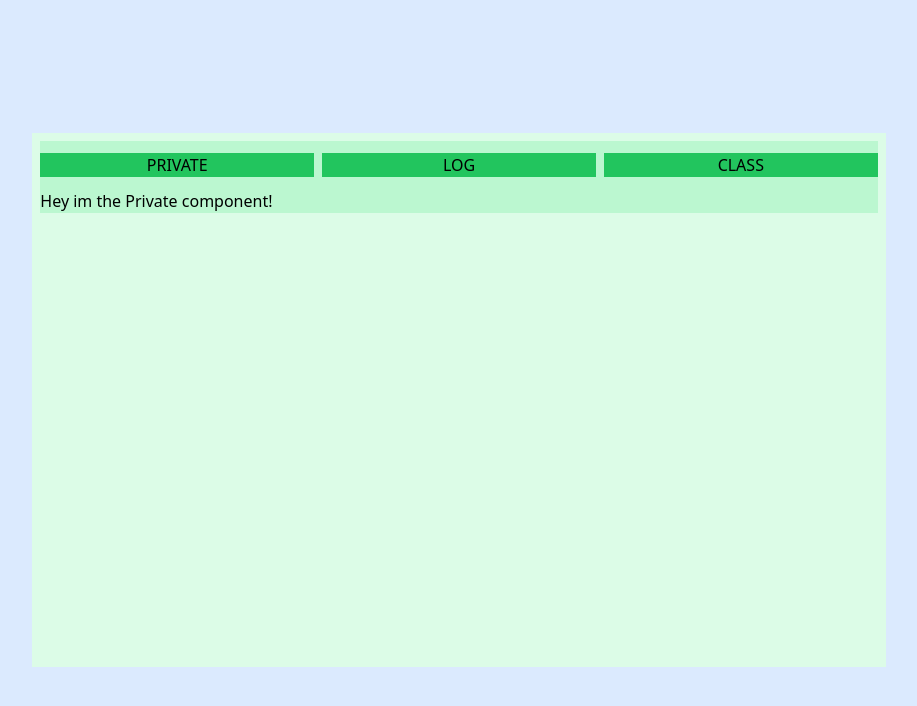
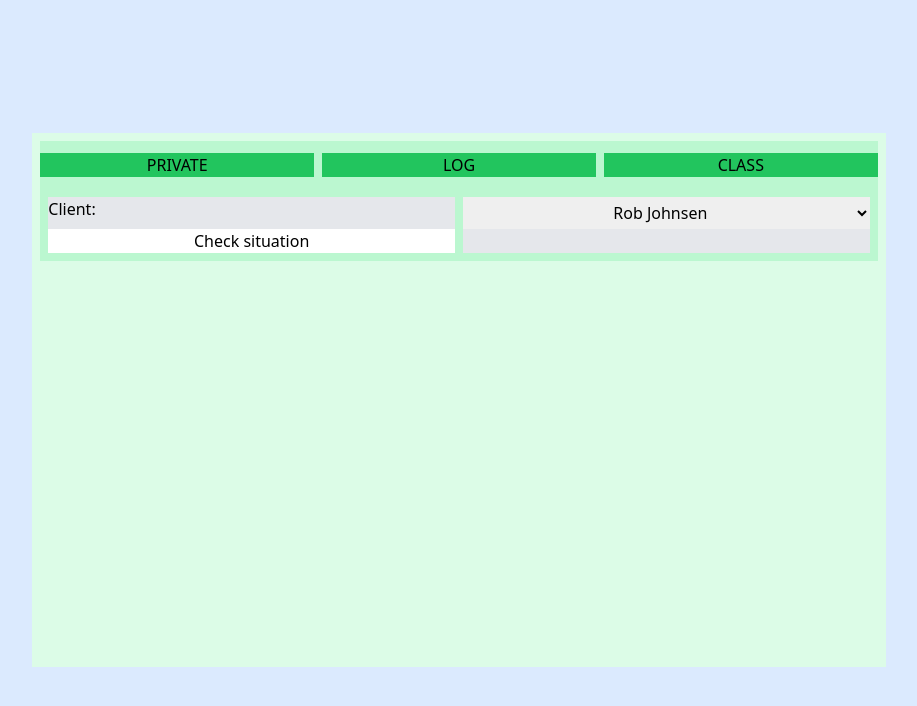
Before and after one commit to RobJJ/crud-client-app, a React (Create React App) app: page / in a window 1280 px wide. Both pictures are taken after a click on the element "PRIVATE". Shown: the top 706 px of the page, without its empty margins (181-1098 px from the left). Built offline with nearby package versions, Linux system fonts and the light colour scheme.

Commit message:
Building out the Log Component - private. Added select ability and the start of the debit template to prepare for update

```diff
--- a/src/Components/Log/Log-private-component.jsx
+++ b/src/Components/Log/Log-private-component.jsx
@@ -1,9 +1,72 @@
-import React from "react";
+import React, { useState } from "react";
 //
+const clientTestArray = [
+  { name: "Rob Johnsen", id: "1" },
+  { name: "Mai Jacobs", id: "2" },
+  { name: "Tom Cruise", id: "3" },
+  { name: "Joe Soap", id: "4" },
+  { name: "Tim Burton", id: "5" },
+  { name: "Mike Pooperson", id: "6" },
+  { name: "Jordy Johnson", id: "7" },
+  { name: "Bill Morrison", id: "8" },
+];
+const privateClientDebitTemplate = {
+  clientToDebit: "",
+  debitInfo: {},
+};
 //
+function LogPrivate(params) {
+  //
+  const [privateClientDebit, setPrivateClientDebit] = useState(
+    privateClientDebitTemplate
+  );
+  //
+  const investigate = (e) => {
+    e.preventDefault();
+    // Everytime the select option changes...
+    // Find id of client that is chosen
+    const clientChosenId = e.target.value;
+    // Return the object of that client using the id : if needed
+    const findClient = clientTestArray.find(
+      (client) => client.id === clientChosenId
+    );
+    setPrivateClientDebit({
+      ...privateClientDebit,
+      clientToDebit: clientChosenId,
+    });
+  };
+  //
+  const checkSituation = (e) => {
+    e.preventDefault();
+    console.log(privateClientDebit);
+  };
+  //
+  return (
+    <div className="flex gap-2 p-2">
+      <div className="w-1/2 bg-gray-200 flex flex-col gap-2">
+        <h2>Client:</h2>
+        <button type="button" onClick={checkSituation} className="bg-white">
+          Check situation
+        </button>
+      </div>
 
-function LogPrivate(params) {
-  return <div>Hey im the Private component!</div>;
+      <div className="w-1/2 bg-gray-200">
+        <select
+          onChange={investigate}
+          id="clients"
+          className="w-full text-center p-1"
+        >
+          {clientTestArray.map((client) => {
+            return (
+              <option key={client.id} value={client.id}>
+                {client.name}
+              </option>
+            );
+          })}
+        </select>
+      </div>
+    </div>
+  );
 }
 
 export default LogPrivate;
```
